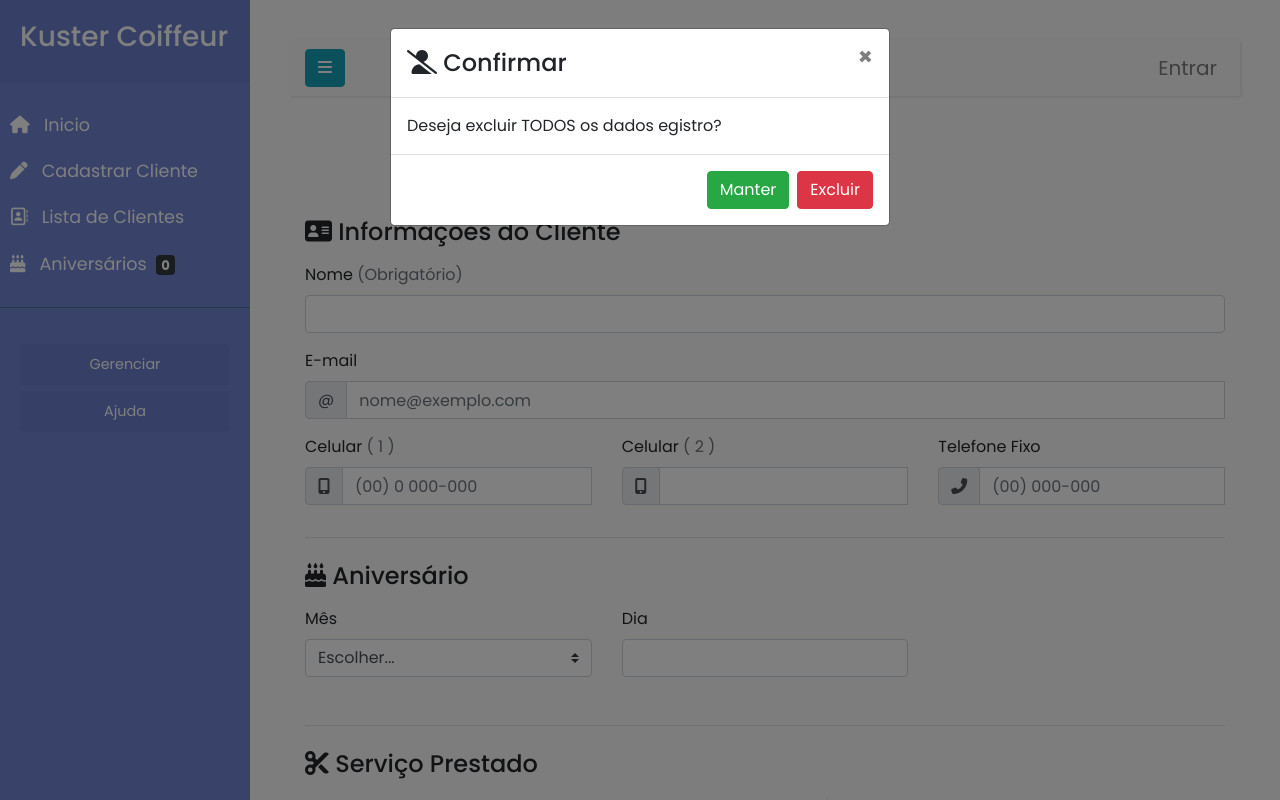
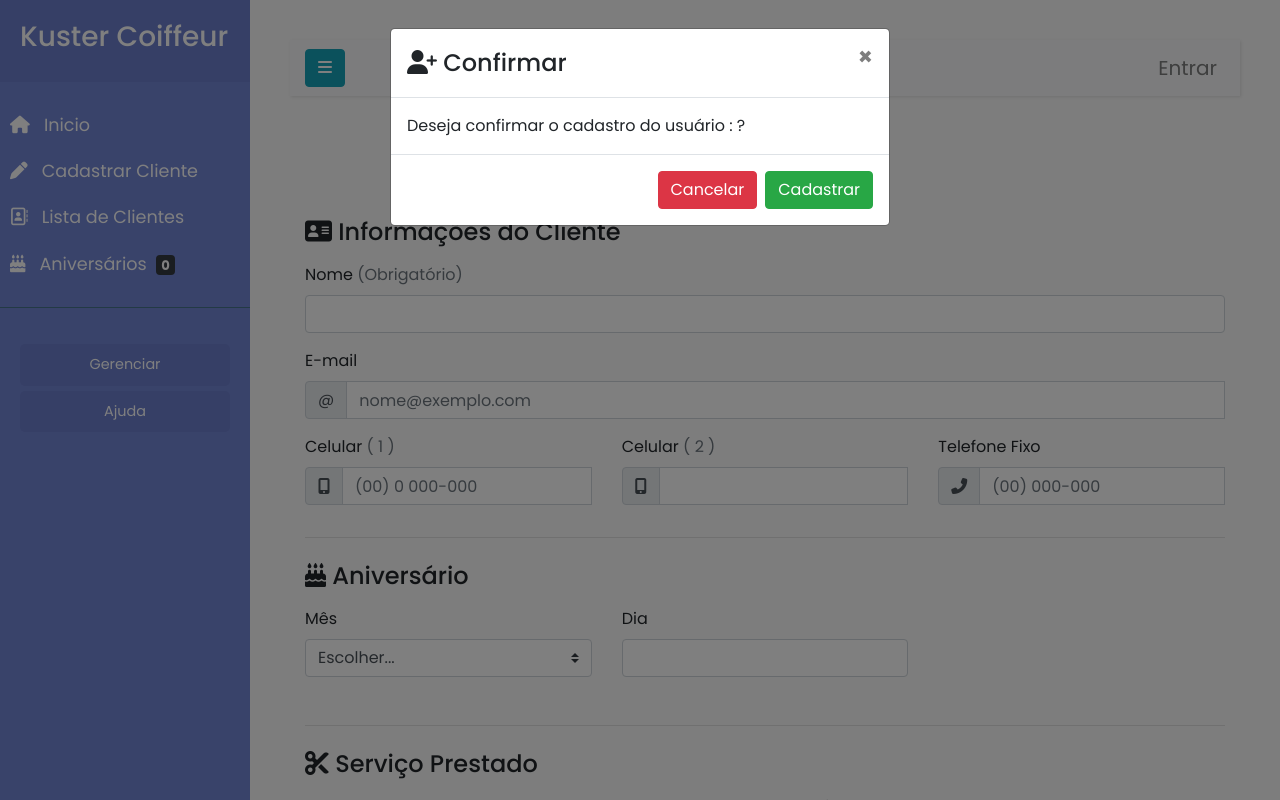
Before and after one commit to Camposlito/kuster-coiffeur, a PHP site: page /content.php?_location=cadastro in a window 1280 px wide, after a click on "Pronto". Run offline with PHP 8.4, Linux system fonts and the light colour scheme; data that the repository does not hold is empty; some libraries are stand-ins or nearby versions.

Commit message:
Update 1.4.1 (confirmar cadastro)

```diff
--- a/cadastro.php
+++ b/cadastro.php
@@ -8,7 +8,7 @@
 
     <div class="col-md-12 order-md-1">
       <h4 class="mb-3"><i class="fas fa-address-card"></i> Informações do Cliente</h4>
-      <form class="needs-validation" novalidate method="post" action="cadastrar.php">
+      <form class="needs-validation" id="cadast" novalidate method="post" action="cadastrar.php">
         <div class="row">
           <div class="col-md-12 mb-3">
             <label for="firstName">Nome <span class="text-muted">(Obrigatório)</span></label>
@@ -135,25 +135,23 @@
         <hr class="mb-4">
 
         <button type="button" class="btn btn-success btn-lg btn-block" data-toggle="modal" data-target="#confirmarModal">Pronto</button>
-        <!-- <button type="button" class="btn btn-danger" data-toggle="modal" data-target="#delServModal" data-whatever="{$row["id_servico"]}§{$row["data"]}"><i class="fas fa-trash-alt"></i></button> -->
 
         <!-- modal confirmar cadastro -->
         <div class="modal fade" id="confirmarModal" tabindex="-1" role="dialog" aria-labelledby="confirmarModalLabel" aria-hidden="true">
           <div class="modal-dialog" role="document">
             <div class="modal-content">
               <div class="modal-header">
-                <h4 class="modal-title" id="confirmarModalLabel"><i class="fas fa-user-slash"></i> Confirmar</h4>
+                <h4 class="modal-title" id="confirmarModalLabel"><i class="fas fa-user-plus"></i> Confirmar</h4>
                 <button type="button" class="close" data-dismiss="modal" aria-label="Close">
                   <span aria-hidden="true">&times;</span>
                 </button>
               </div>
               <div class="modal-body">
-                  <div class="msg-delete"></div>
-                  <input type="hidden" name="id_deletar" value="">
+                  <div class="msg-confirma"></div>
                 </div>
                 <div class="modal-footer">
-                  <button type="button" class="btn btn-success" data-dismiss="modal">Manter</button>
-                  <button type="submit" class="btn btn-danger">Excluir</button>
+                  <button type="button" class="btn btn-danger" data-dismiss="modal">Cancelar</button>
+                  <button type="button" id="submitButton" class="btn btn-success">Cadastrar</button>
                 </div>
             </div>
           </div>
@@ -195,14 +193,25 @@
   });
 
   //modal confirmar cadastro
-  //FIXME: alterar msg do modal para confirmar cadastro
-  $('#confirmarModal').on('show.bs.modal', function(event) {
-    var button = $(event.relatedTarget);
-    //var str = button.data('whatever');
+  $('#confirmarModal').on('shown.bs.modal', function(event) {
     var modal = $(this);
-    //var idNome = str.split("§");
-    //modal.find('.msg-delete').text('Deseja excluir TODOS os dados de "' + idNome[1] + '" do registro?');
-    //modal.find('.modal-body input').val(idNome[0]);
-    modal.find('.msg-delete').text('Deseja excluir TODOS os dados egistro?');
+    var nome = document.getElementById("firstName").value;
+    modal.find('.msg-confirma').text('Deseja confirmar o cadastro do usuário : ' + nome + ' ?');
+    document.getElementById("submitButton").type = "submit";
   });
+
+  $('#confirmarModal').on('hide.bs.modal', function(event) {
+    var modal = $(this);
+    document.getElementById("submitButton").type = "button";
+  });
+
+  //confirmar cadastro com a tecla enter
+  $('#cadast').keypress(function(event) {
+    var keycode = (event.keyCode ? event.keyCode : event.which);
+    if (keycode == '13') {
+      //chamar modal confirmar cadastro
+      $('#confirmarModal').modal('show')
+    }
+  });
+
 </script>
```
